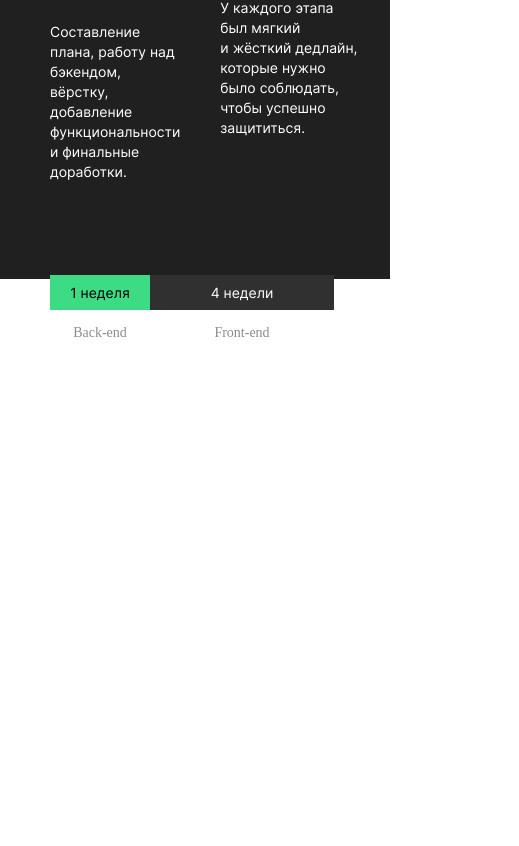
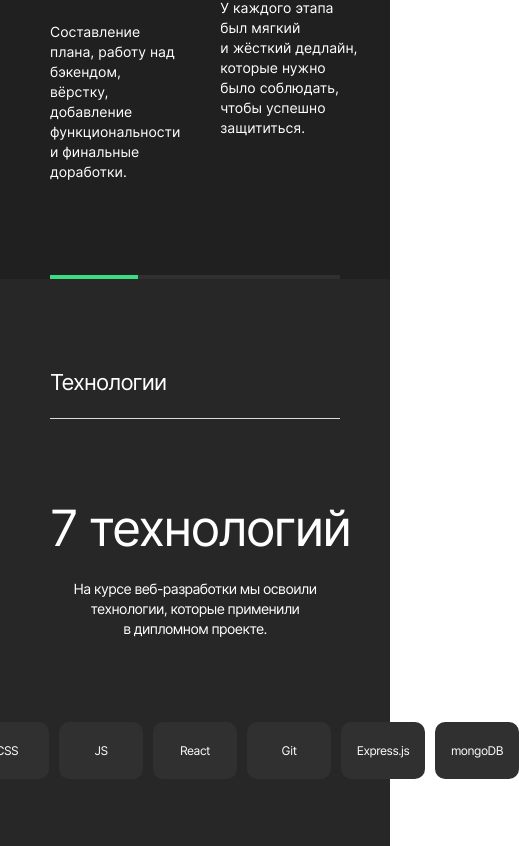
Before and after one commit to Polar-Bear777/movies-explorer-frontend, a React (Create React App) app: page / in a window 390 px wide. Shown: the part 1230-2076 px from the top of the page, 519 px wide, since content can reach past the window. Before the commit the page ends 1571 px from the top, so only its background shows below. Built offline with nearby package versions, Linux system fonts and the light colour scheme.

Commit message:
добавил компонент techs + адаптив

```diff
--- a/src/components/Main/AboutProject/AboutProject.css
+++ b/src/components/Main/AboutProject/AboutProject.css
@@ -181,13 +181,13 @@
   }
 }
 
-@media screen and (max-width: 768px) {
+@media screen and (max-width: 320px) {
   .about-project__blocks-items-1 {
     width: 100px;
   }
 }
 
-@media screen and (max-width: 768px) {
+@media screen and (max-width: 320px) {
   .about-project__blocks-items-2 {
     width: 184px;
   }
--- a/src/components/Main/AboutProject/AboutProject.js
+++ b/src/components/Main/AboutProject/AboutProject.js
@@ -5,14 +5,14 @@ import '../AboutProject/AboutProject.css';
 function AboutProject(props) {
   return (
     <section className='about-project'>
-      <h1 className='about-project__title'>О проекте</h1>
+      <h2 className='about-project__title'>О проекте</h2>
       <div className='about-project__blocks'>
         <div className='about-project__block'>
-          <h2 className='about-project__block-name'>Дипломный проект включал 5&nbsp;этапов</h2>
+          <h3 className='about-project__block-name'>Дипломный проект включал 5&nbsp;этапов</h3>
           <p className='about-project__block-text'>Составление плана, работу над бэкендом, вёрстку, добавление функциональности и&nbsp;финальные доработки.</p>
         </div>
         <div className='about-project__block about-project__block_mod'>
-          <h2 className='about-project__block-name about-project__block-name_mod'>На&nbsp;выполнение диплома ушло 5&nbsp;недель</h2>
+          <h3 className='about-project__block-name about-project__block-name_mod'>На&nbsp;выполнение диплома ушло 5&nbsp;недель</h3>
           <p className='about-project__block-text'>У&nbsp;каждого этапа был мягкий и&nbsp;жёсткий дедлайн, которые нужно было соблюдать, чтобы успешно защититься.</p>
         </div>
       </div>
--- a/src/components/Main/Main.js
+++ b/src/components/Main/Main.js
@@ -4,6 +4,7 @@ import '../Main/Main.css';
 import Promo from '../Main/Promo/Promo';
 import NavTab from '../Main/NavTab/NavTab';
 import AboutProject from '../Main/AboutProject/AboutProject';
+import Techs from '../Main/Techs/Techs';
 
 function Main(props) {
   return (
@@ -11,6 +12,7 @@ function Main(props) {
       <Promo/>
       <NavTab/>
       <AboutProject/>
+      <Techs/>
     </main>
   );
 }
--- a/src/components/Main/Techs/Techs.css
+++ b/src/components/Main/Techs/Techs.css
@@ -0,0 +1,176 @@
+.techs {
+  background: #272727;
+  height: 425px;
+  margin: 0;
+  padding: 100px 70px 100px;
+}
+
+.techs__heading {
+  color: #fff;
+  font-size: 22px;
+  font-family: Inter;
+  font-style: normal;
+  font-weight: 400;
+  line-height: normal;
+  letter-spacing: -0.88px;
+  margin: 0;
+}
+
+.techs__block {
+  margin-top: 23px;
+  border-top: 1px solid #dadada;
+}
+
+.techs__title {
+  margin: 0;
+  text-align: center;
+  font-size: 50px;
+  font-family: Inter;
+  font-style: normal;
+  font-weight: 400;
+  line-height: 58px;
+  letter-spacing: -2px;
+  color: #fff;
+  margin-top: 90px;
+}
+
+.techs__text {
+  color: #fff;
+  text-align: center;
+  font-size: 14px;
+  font-family: Inter;
+  font-style: normal;
+  font-weight: 400;
+  line-height: 20px;
+  letter-spacing: -0.56px;
+  margin: 26px auto 0;
+  max-width: 460px;
+}
+
+.techs__grid-blocks {
+  margin: 100px auto 0;
+  display: flex;
+  justify-content: center;
+}
+
+.techs__lists {
+  display: grid;
+  gap: 10px;
+  grid-template-columns: repeat(7, minmax(min-content, max-content));
+  list-style-type: none;
+  margin: 0;
+  padding: 0;
+}
+
+.techs__list {
+  width: 90px;
+  border-radius: 10px;
+  background: #303030;
+  padding-top: 21px;
+  padding-bottom: 22px;
+  text-align: center;
+  color: #fff;
+  font-size: 14px;
+  font-family: Inter;
+  font-style: normal;
+  font-weight: 400;
+  line-height: normal;
+  letter-spacing: -0.56px;
+}
+
+/* Точка перелома между 1280 и 768 */
+@media screen and (max-width: 768px) {
+  .techs {
+    height: 387px;
+    padding: 90px 50px 90px;
+  }
+}
+
+@media screen and (max-width: 768px) {
+  .techs__title {
+    margin-top: 80px;
+  }
+}
+
+@media screen and (max-width: 768px) {
+  .techs__text {
+    margin-top: 22px;
+  }
+}
+
+@media screen and (max-width: 768px) {
+  .techs__grid-blocks {
+    margin-top: 83px;
+  }
+}
+
+@media screen and (max-width: 768px) {
+  .techs__list {
+    width: 84px;
+    padding-bottom: 21px;
+    font-size: 12px;
+    letter-spacing: -0.48px;
+  }
+}
+
+/* Точка перелома между 768 и 320 */
+@media screen and (max-width: 320px) {
+  .techs {
+    height: 511px;
+    padding: 70px 18px 70px;
+  }
+}
+
+@media screen and (max-width: 320px) {
+  .techs__heading {
+    font-size: 18px;
+    letter-spacing: -0.72px;
+  }
+}
+
+@media screen and (max-width: 320px) {
+  .techs__block {
+    margin-top: 28px;
+    border-color: #000;
+  }
+}
+
+@media screen and (max-width: 320px) {
+  .techs__title {
+    margin-top: 60px;
+    font-size: 30px;
+    letter-spacing: -1.2px;
+  }
+}
+
+@media screen and (max-width: 320px) {
+  .techs__text {
+    margin-top: 24px;
+    font-size: 11px;
+    line-height: 16px;
+    letter-spacing: -0.44px;
+  }
+}
+
+@media screen and (max-width: 320px) {
+  .techs__grid-blocks {
+    margin-top: 50px;
+    gap: 10px;
+    grid-template-columns: repeat(7, minmax(min-content, max-content));
+  }
+}
+
+@media screen and (max-width: 320px) {
+  .techs__lists {
+    gap: 10px;
+    grid-template-columns: repeat(2, minmax(min-content, max-content));
+  }
+}
+
+@media screen and (max-width: 320px) {
+  .techs__list {
+    font-size: 12px;
+    font-family: Inter;
+    letter-spacing: -0.48px;
+  }
+}
--- a/src/components/Main/Techs/Techs.js
+++ b/src/components/Main/Techs/Techs.js
@@ -0,0 +1,28 @@
+// Techs.js
+import React from 'react';
+import '../Techs/Techs.css';
+
+function Techs(props) {
+  return (
+    <section className='techs'>
+      <h3 className='techs__heading'>Технологии</h3>
+      <div className='techs__block'>
+        <h2 className='techs__title'>7&nbsp;технологий</h2>
+        <p className='techs__text'>На&nbsp;курсе веб-разработки мы&nbsp;освоили технологии, которые применили в&nbsp;дипломном проекте.</p>
+        <div className='techs__grid-blocks'>
+          <ul className='techs__lists'>
+            <li className='techs__list'>HTML</li>
+            <li className='techs__list'>CSS</li>
+            <li className='techs__list'>JS</li>
+            <li className='techs__list'>React</li>
+            <li className='techs__list'>Git</li>
+            <li className='techs__list'>Express.js</li>
+            <li className='techs__list'>mongoDB</li>
+          </ul>
+        </div>
+      </div>
+    </section>
+  );
+}
+
+export default Techs;
```
